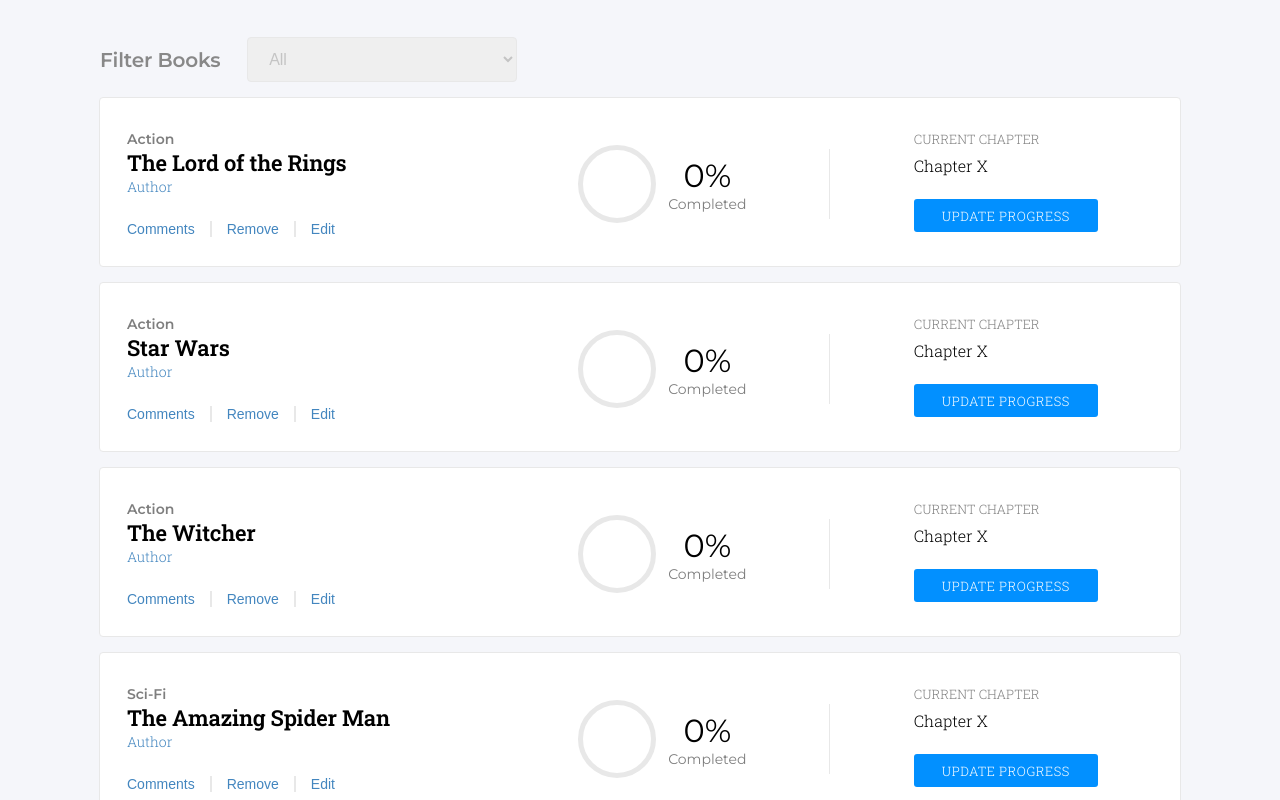
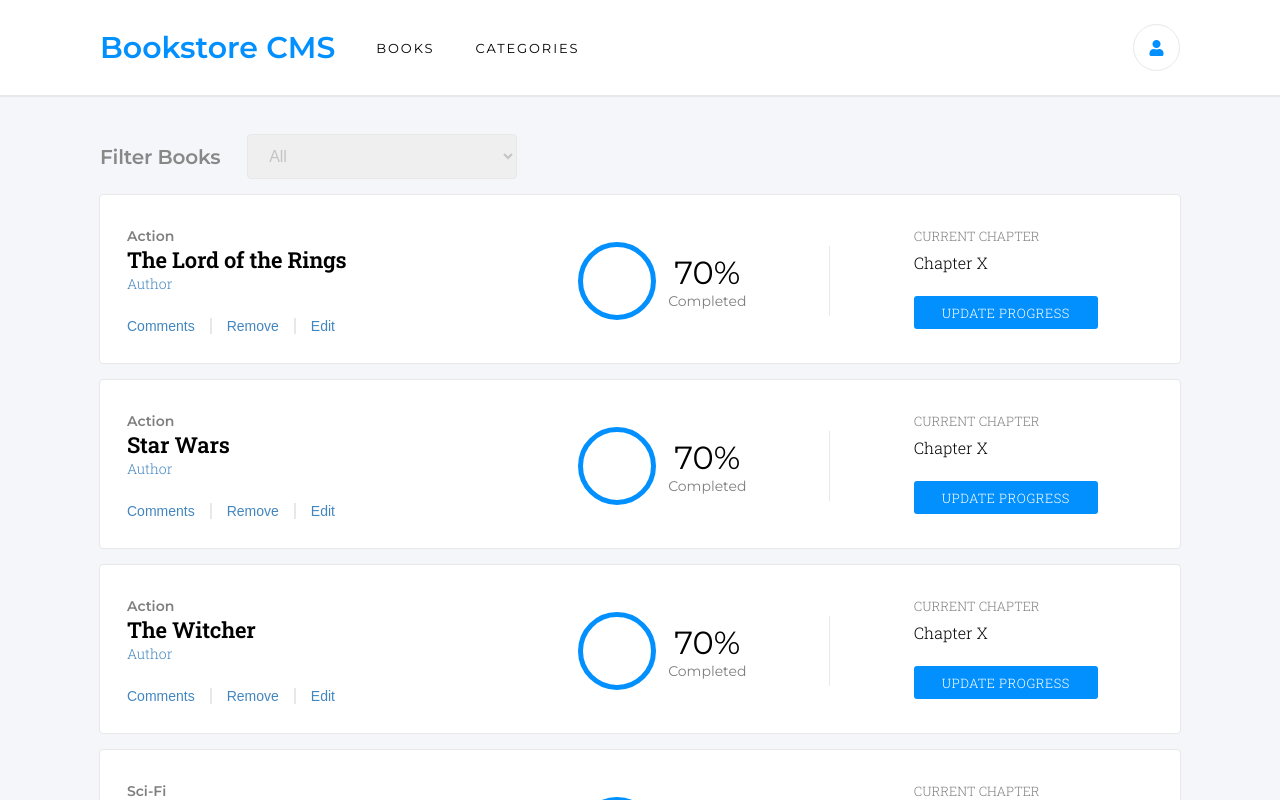
Before and after one commit to karthykarthick/book_store, a React (Create React App) app: page / in a window 1280 px wide. Shown: the top 800 px of the page. Built offline with nearby package versions, Linux system fonts and the light colour scheme.

Commit message:
updated changes

```diff
--- a/src/components/App.js
+++ b/src/components/App.js
@@ -1,8 +1,10 @@
 import BooksList from '../containers/BooksList';
 import BooksForm from '../containers/BooksForm';
+import Navbar from './NavBar';
 
 const App = () => (
   <div>
+    <Navbar />
     <BooksList />
     <BooksForm />
   </div>
--- a/src/components/Book.js
+++ b/src/components/Book.js
@@ -26,7 +26,7 @@
           <div className="progress-circle" />
           <div className="d-flex flex-column a-items-center j-c-center">
             <p className="progress-percentage margin-0">
-              0%
+              70%
             </p>
             <p className="progress-text font-montserrat">
               Completed
--- a/src/index.css
+++ b/src/index.css
@@ -155,7 +155,7 @@
 .progress-circle {
   width: 68px;
   height: 68px;
-  border: 5px solid  #e8e8e8;
+  border: 5px solid   #0290ff;
   border-radius: 50%;
   margin-right: 12px;
 }
```
Also changed, not shown: 1 other file (tests, documents, lock files or other folders).
